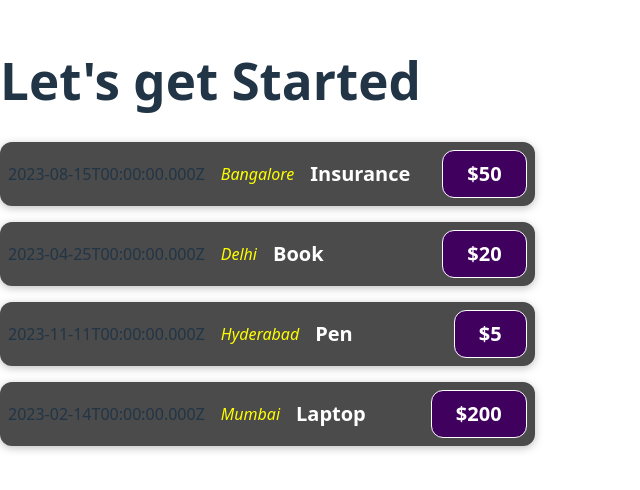
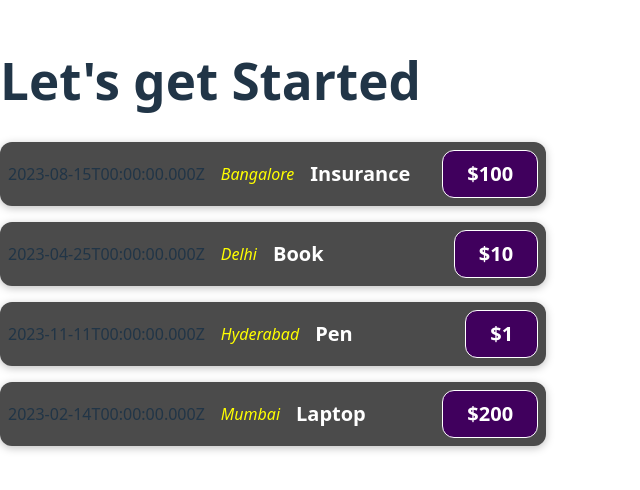
Before and after one commit to p-yamini8/React, a React (Vite) app: page / in a window 1280 px wide. Shown: the part 160-650 px from the top of the page, without its empty margins (0-640 px from the left). Built offline with nearby package versions, Linux system fonts and the light colour scheme.

Commit message:
Creating Reusable Components using maps

```diff
--- a/src/App.jsx
+++ b/src/App.jsx
@@ -1,35 +1,28 @@
-// Write your code at relevant places in the code below:
 
 import ExpenseItem from "./components/ExpenseItem";
 
 function App() {
+  const expenses = [
+    { id: "1", date: new Date(2023, 7, 15), title: "Insurance", price: 100 ,location:"Bangalore"},
+    { id: "2", date: new Date(2023, 3, 25), title: "Book", price: 10,location:"Delhi" },
+    { id: "3", date: new Date(2023, 10, 11), title: "Pen", price: 1,location:"Hyderabad" },
+    { id: "4", date: new Date(2023, 1, 14), title: "Laptop", price: 200, location:"Mumbai"},
+  ];
+
   return (
     <div>
       <h1>Let's get Started</h1>
-      <ExpenseItem
-        date={new Date(2023, 7, 15)}
-        title="Insurance"
-        price="50"
-        location="Bangalore"
-      ></ExpenseItem>
-      <ExpenseItem
-        date={new Date(2023, 3, 25)}
-        title="Book"
-        price="20"
-        location="Delhi"
-      ></ExpenseItem>
-      <ExpenseItem
-        date={new Date(2023, 10, 11)}
-        title="Pen"
-        price="5"
-        location="Hyderabad"
-      ></ExpenseItem>
-      <ExpenseItem
-        date={new Date(2023, 1, 14)}
-        title="Laptop"
-        price="200"
-        location="Mumbai"
-      ></ExpenseItem>
+      {expenses.map((expense, index) => {
+        return (
+          <ExpenseItem
+            key={expense.id}
+            date={expense.date}
+            title={expense.title}
+            price={expense.price}
+            location={expense.location}
+          ></ExpenseItem>
+        );
+      })}
     </div>
   );
 }
--- a/src/components/ExpenseItem.jsx
+++ b/src/components/ExpenseItem.jsx
@@ -1,3 +1,4 @@
+
 import "./ExpenseItem.css";
 
 function ExpenseItem(props) {
@@ -7,7 +8,8 @@
       <div className="expense-item__location">{props.location}</div>
       <div className="expense-item__description">
         <h2>{props.title}</h2>
-        <div className="expense-item__price">${props.price}</div>
+          <div className="expense-item__price">${props.price}</div>
+
       </div>
     </div>
   );
```
